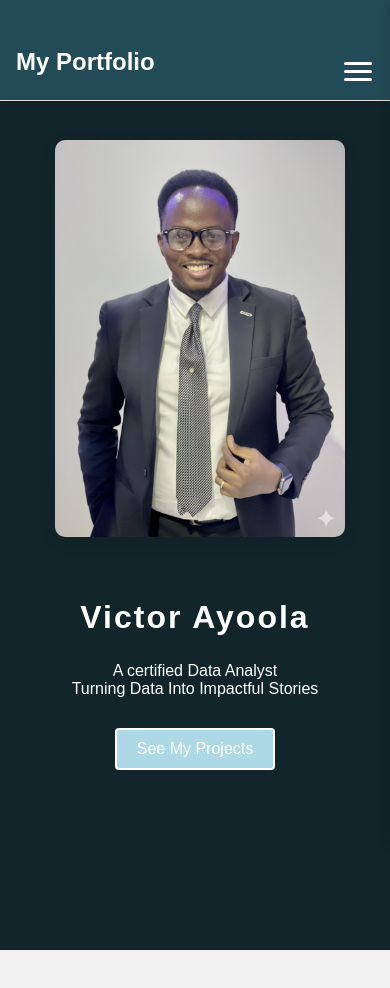
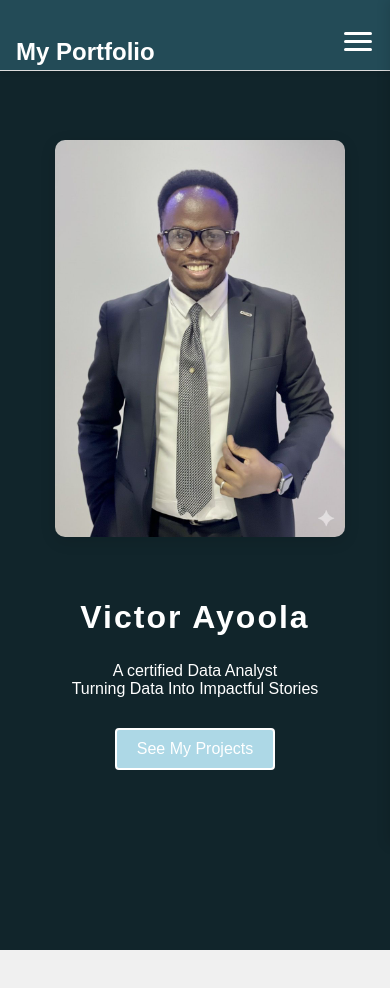
Before and after one commit to ManueltMan/VictorAyoola-portfolio, a plain HTML site: page index.html in a window 390 px wide. Shown: the top 988 px of the page. Drawn offline with Linux system fonts and the light colour scheme.

Commit message:
Add files via upload

```diff
--- a/style.css
+++ b/style.css
@@ -201,7 +201,7 @@ section > h2,
     border: none;
     cursor: pointer;
     margin-left: auto;
-    margin-top: -70px;
+    margin-top: -90px;
 }
 .sidebar-toggle span {
     display: block;
@@ -662,6 +662,10 @@ section > h2,
         width: 100%;
     }
 
+    .logo{
+        margin-top: -10px;
+    }
+
     .hero {
         flex-direction: column !important;
         height: 950px !important;
```
